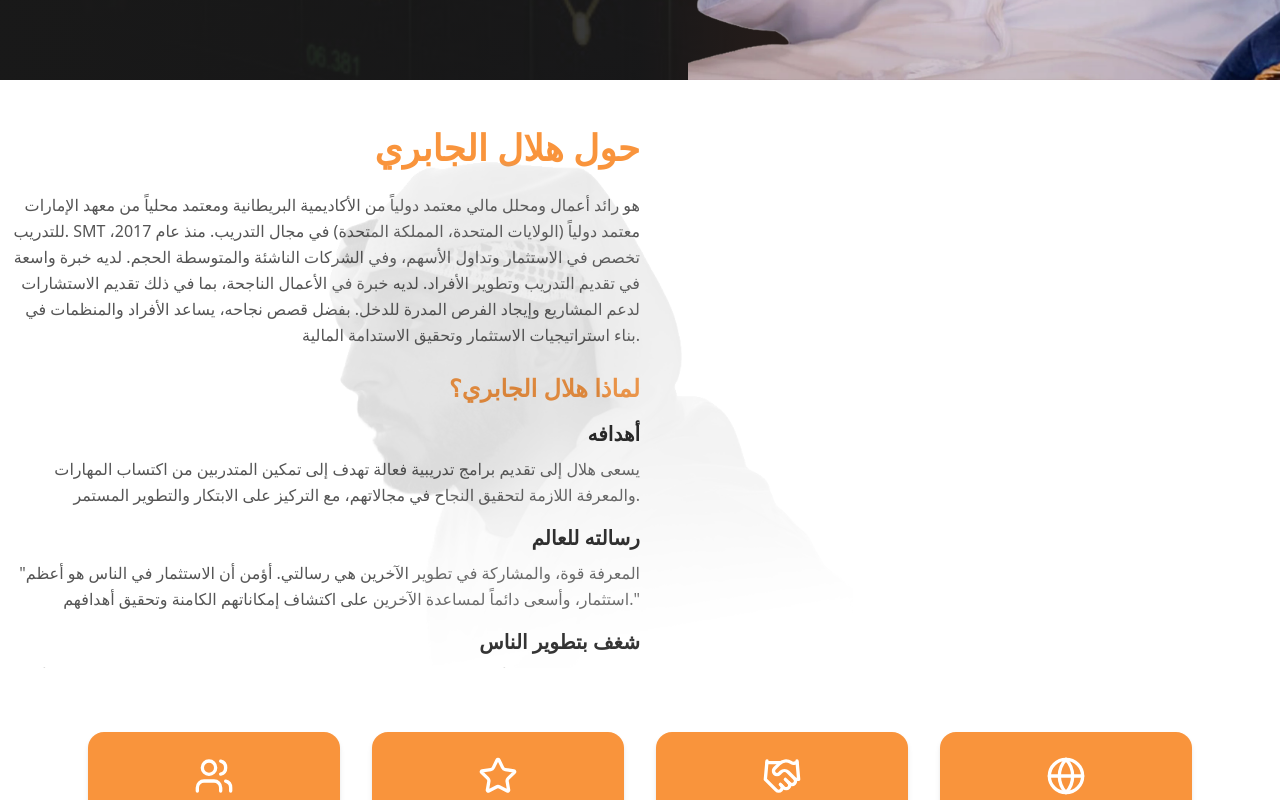
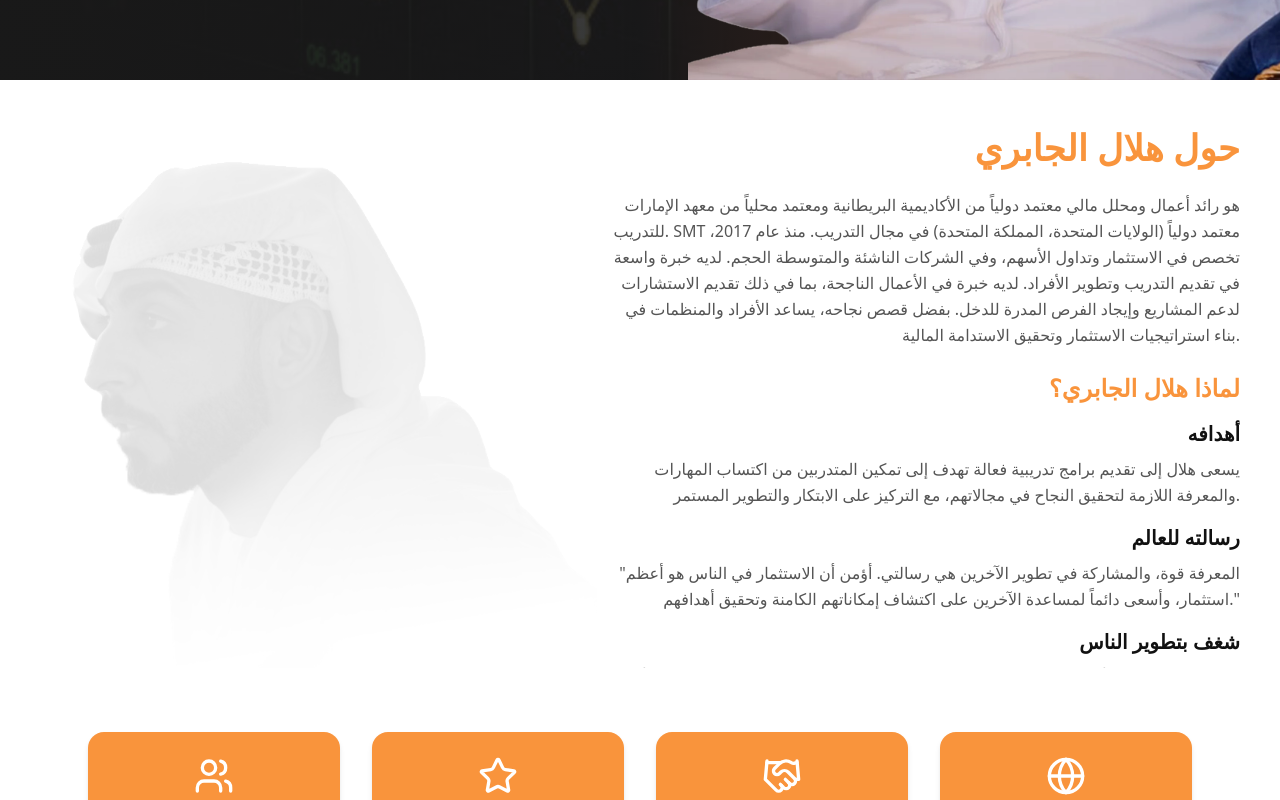
Before and after one commit to Haidarahm/Helal-Aljaberi, a React (Vite) app: page / in a window 1280 px wide. Shown: the part 720-1520 px from the top of the page. Built offline with nearby package versions, Linux system fonts and the light colour scheme.

Commit message:
Refactor About component styles to improve layout responsiveness and enhance RTL support; adjust image positioning and text alignment for better visual consistency.

```diff
--- a/src/pages/home/About.jsx
+++ b/src/pages/home/About.jsx
@@ -8,20 +8,22 @@ export default function About() {
   const { isRTL } = useLanguage();
 
   return (
-    <section className="relative bg-[color:var(--color-accent)] text-[color:var(--color-text-primary)] top-12">
+    <section className={`relative flex  bg-[color:var(--color-accent)] text-[color:var(--color-text-primary)] top-12 ${isRTL ? "flex-row-reverse" : "flex-row"}`}>
       {/* Text content */}
       <div
-        className={`space-y-6 order-2 lg:order-1 w-full lg:w-1/2 ${
-          isRTL ? "mr-0 lg:mr-10" : "ml-0 lg:ml-10"
+
+        className={` space-y-6 order-2  lg:order-1 w-full lg:w-1/2 ${
+          isRTL ? "mr-0 lg:mr-10 " : "ml-0 lg:ml-10"
         } px-6 lg:px-0`}
       >
         <img
           src={aboutImg}
           alt="About"
           className={`hidden lg:block w-2/3 helal-image absolute top-4 ${
-            isRTL ? "left-0" : "right-0"
+            isRTL ? "-left-1/5" : "right-0"
           } opacity-15 h-full object-cover`}
         />
+
         <h2
           className={`text-3xl lg:text-4xl font-bold text-[color:var(--color-primary)] font-zain ${
             isRTL ? "text-right" : "text-left"
@@ -95,7 +97,6 @@ export default function About() {
         </div>
       </div>
 
-      {/* Image + stats */}
     </section>
   );
 }
```
